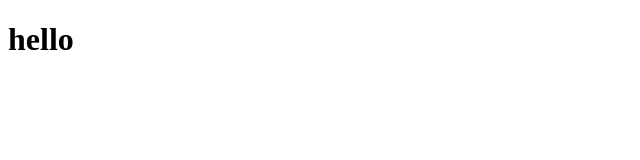
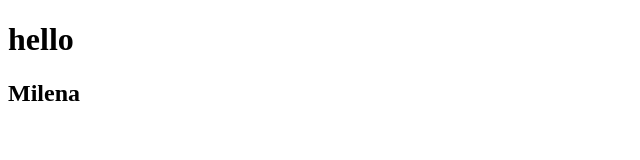
Before and after one commit to MilenaEmil/test, a plain HTML site: page index.html in a window 1280 px wide. Shown: the whole page, without its empty margins (0-640 px from the left). Drawn offline with Linux system fonts and the light colour scheme.

Commit message:
h2 header

```diff
--- a/index.html
+++ b/index.html
@@ -7,5 +7,7 @@
 </head>
 <body>
 	<h1>hello</h1>
+
+<h2>Milena</h2>
 </body>
 </html>
```
